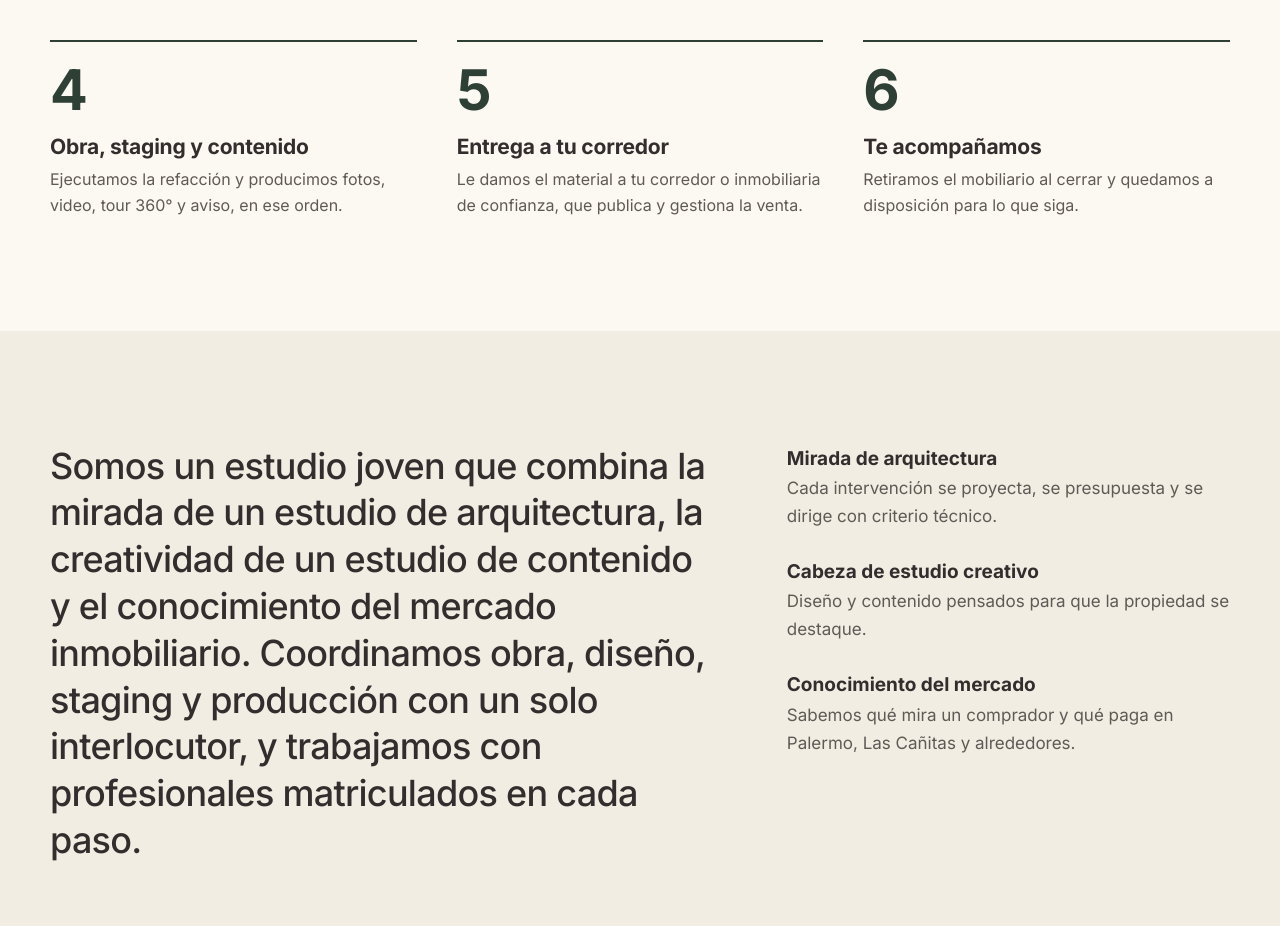
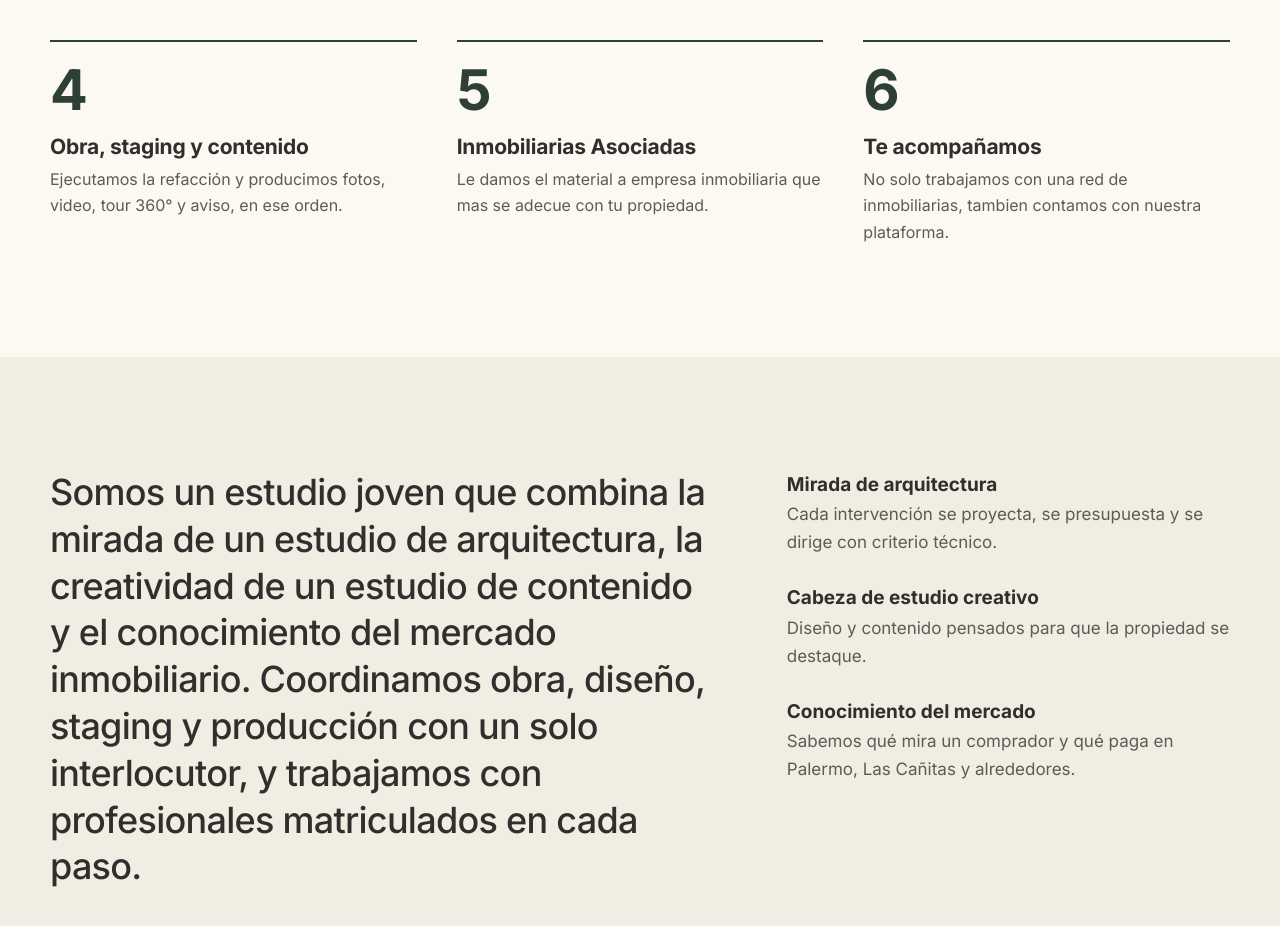
Before and after one commit to tmMagno/distrito-landingpage, a plain HTML site: page index.html in a window 1280 px wide. Shown: the part 3520-4446 px from the top of the page. Drawn offline with Linux system fonts and the light colour scheme.

Commit message:
Cambio de index completo

```diff
--- a/index.html
+++ b/index.html
@@ -127,8 +127,8 @@ footer small{display:block;color:var(--s);font-size:14px;max-width:70ch}
   <li><h3>Te contactamos</h3><p>Coordinamos una visita sin vueltas.</p></li>
   <li><h3>Visita y diagnóstico</h3><p>Relevamos qué conviene hacer, con costos de obra y de staging. Si hace falta una tasación, la hace un tasador matriculado independiente.</p></li>
   <li><h3>Obra, staging y contenido</h3><p>Ejecutamos la refacción y producimos fotos, video, tour 360° y aviso, en ese orden.</p></li>
-  <li><h3>Entrega a tu corredor</h3><p>Le damos el material a tu corredor o inmobiliaria de confianza, que publica y gestiona la venta.</p></li>
-  <li><h3>Te acompañamos</h3><p>Retiramos el mobiliario al cerrar y quedamos a disposición para lo que siga.</p></li>
+  <li><h3>Inmobiliarias Asociadas</h3><p>Le damos el material a empresa inmobiliaria que mas se adecue con tu propiedad.</p></li>
+  <li><h3>Te acompañamos</h3><p>No solo trabajamos con una red de inmobiliarias, tambien contamos con nuestra plataforma.</p></li>
  </ol>
 </div></section>
 
```
